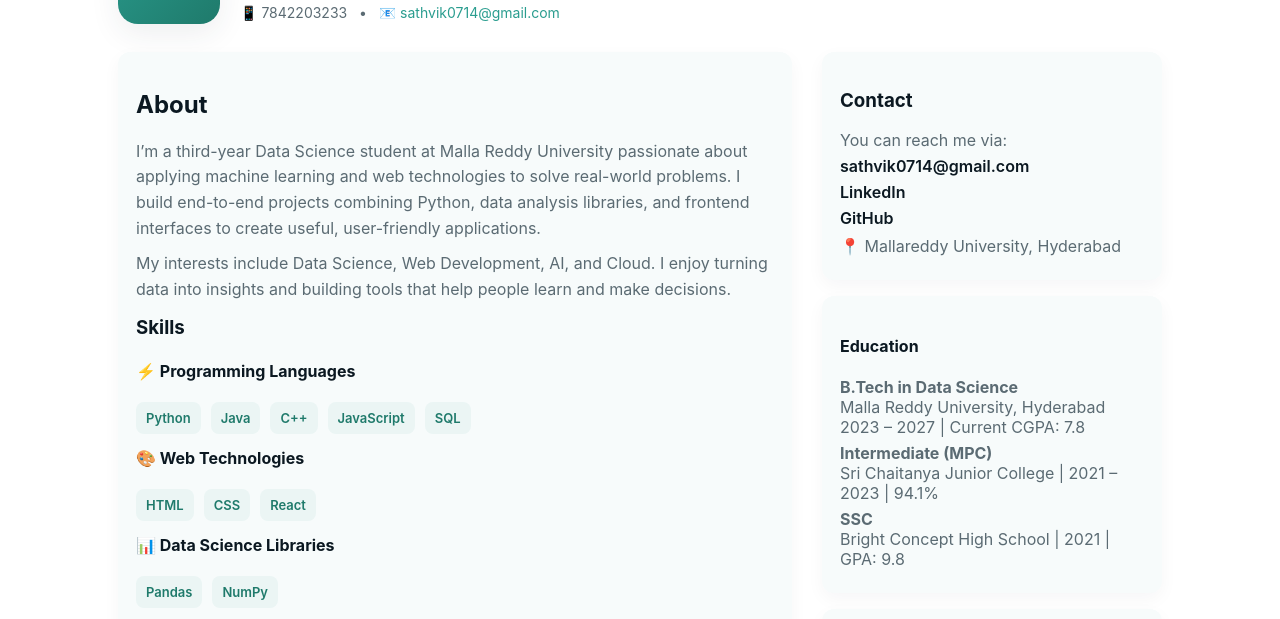
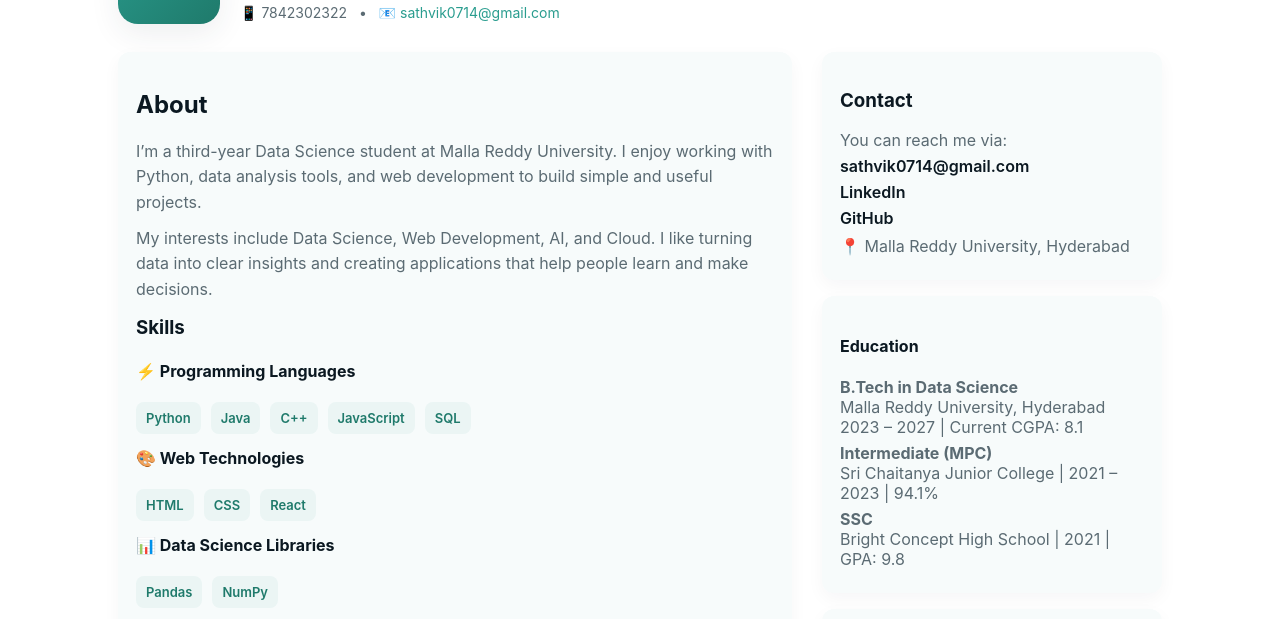
Before and after one commit to sathvikyadav0714/Portfolio, a plain HTML site: page index.html in a window 1280 px wide. Shown: the part 154-773 px from the top of the page. Drawn offline with Linux system fonts and the light colour scheme.

Commit message:
minor changess

```diff
--- a/index.html
+++ b/index.html
@@ -103,7 +103,7 @@
         <div>
           <h1>Sathvik Yadav</h1>
           <div class="tag">Aspiring Data Scientist | Third-Year Data Science Student, Malla Reddy University</div>
-          <div style="margin-top:6px;color:var(--muted);font-size:14px">📱 7842203233 &nbsp; • &nbsp; 📧 <a href="mailto:sathvik0714@gmail.com">sathvik0714@gmail.com</a></div>
+          <div style="margin-top:6px;color:var(--muted);font-size:14px">📱 7842302322 &nbsp; • &nbsp; 📧 <a href="mailto:sathvik0714@gmail.com">sathvik0714@gmail.com</a></div>
         </div>
       </div>
       <div class="actions">
@@ -121,8 +121,8 @@
       <main>
         <section class="card about">
           <h2>About</h2>
-          <p>I’m a third-year Data Science student at Malla Reddy University passionate about applying machine learning and web technologies to solve real-world problems. I build end-to-end projects combining Python, data analysis libraries, and frontend interfaces to create useful, user-friendly applications.</p>
-          <p>My interests include Data Science, Web Development, AI, and Cloud. I enjoy turning data into insights and building tools that help people learn and make decisions.</p>
+          <p>I’m a third-year Data Science student at Malla Reddy University. I enjoy working with Python, data analysis tools, and web development to build simple and useful projects.</p>
+          <p>My interests include Data Science, Web Development, AI, and Cloud. I like turning data into clear insights and creating applications that help people learn and make decisions.</p>
 
           <h3 style="margin-top:14px">Skills</h3>
 
@@ -250,12 +250,12 @@
           <a href="mailto:sathvik0714@gmail.com">sathvik0714@gmail.com</a>
           <p><a href="https://www.linkedin.com/in/sathvikyadav/" target="_blank">LinkedIn</a></p>
           <p><a href="https://github.com/sathvikyadav0714" target="_blank">GitHub</a></p>
-          <p style="margin-top:8px;color:var(--muted)">📍 Mallareddy University, Hyderabad</p>
+          <p style="margin-top:8px;color:var(--muted)">📍 Malla Reddy University, Hyderabad</p>
         </div>
 
         <div class="card">
           <h4>Education</h4>
-          <p style="margin:6px 0" class="muted"><strong>B.Tech in Data Science</strong><br>Malla Reddy University, Hyderabad<br>2023 – 2027 | Current CGPA: 7.8</p>
+          <p style="margin:6px 0" class="muted"><strong>B.Tech in Data Science</strong><br>Malla Reddy University, Hyderabad<br>2023 – 2027 | Current CGPA: 8.1</p>
           <p style="margin:6px 0" class="muted"><strong>Intermediate (MPC)</strong><br>Sri Chaitanya Junior College | 2021 – 2023 | 94.1%</p>
           <p style="margin:6px 0" class="muted"><strong>SSC</strong><br>Bright Concept High School | 2021 | GPA: 9.8</p>
         </div>
```
